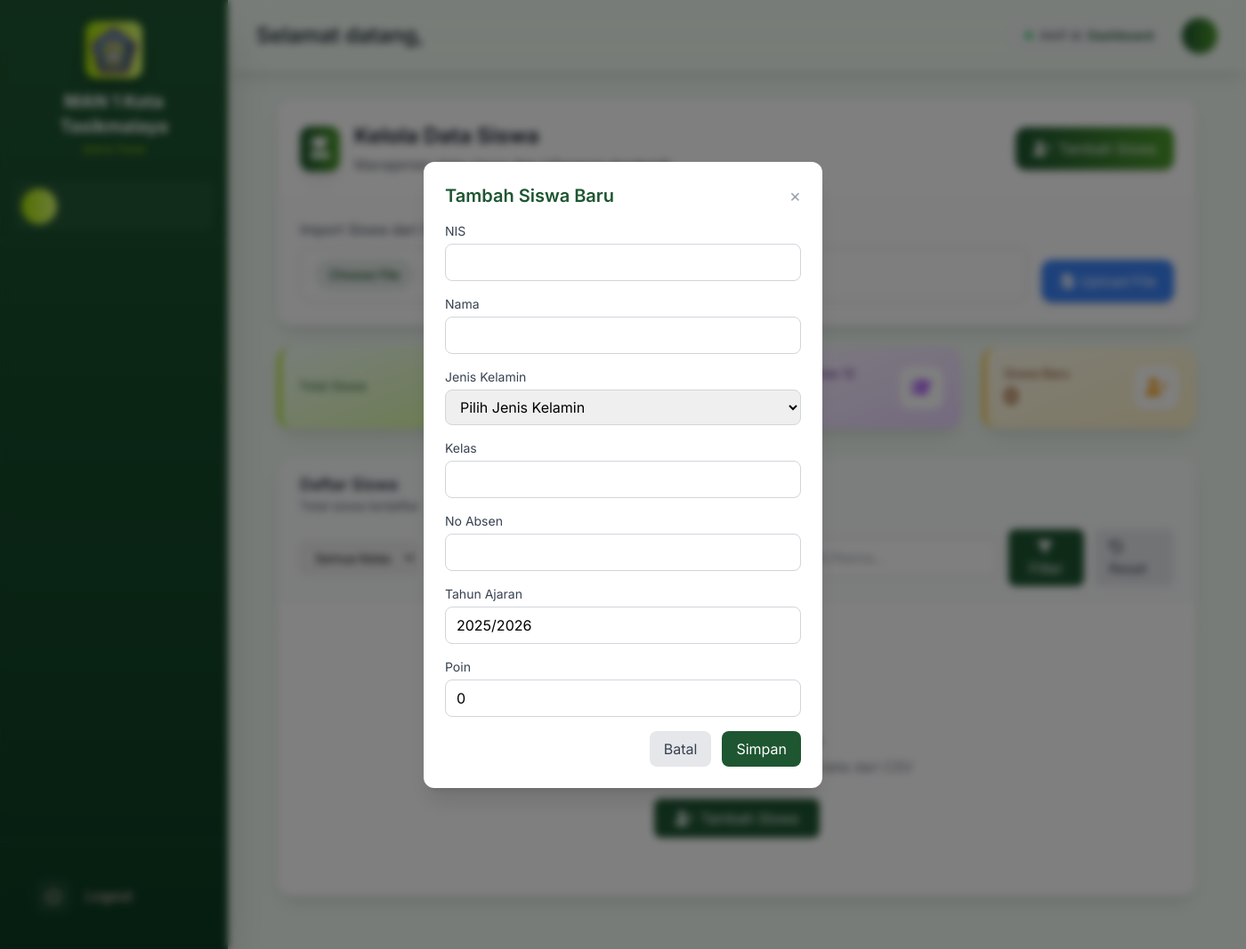
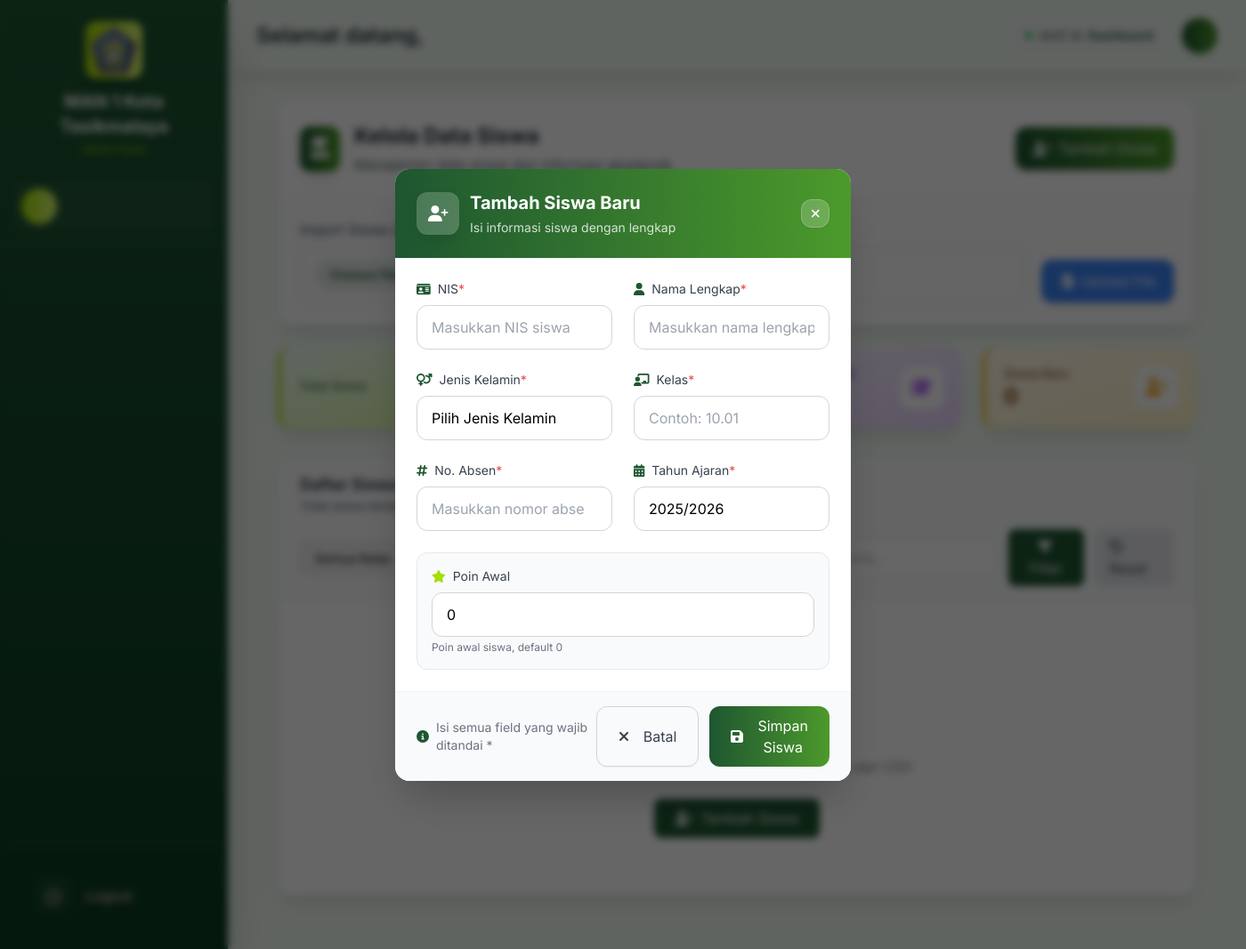
Before and after one commit to randikasptra/ailinda-kp, a CodeIgniter 4 app: the page made by app/Views/pages/admin/siswa.php in a window 1400 px wide, after a click on "Tambah Siswa". Shown: the whole page at 89% size. Run offline with PHP 8.4 and a stand-in for CodeIgniter, Linux system fonts and the light colour scheme; the template is opened without the code that fills it, so the values that code supplies are empty; some libraries are stand-ins or nearby versions.

Commit message:
rev-dikit-heheh

```diff
--- a/app/Views/pages/admin/siswa.php
+++ b/app/Views/pages/admin/siswa.php
@@ -307,62 +307,134 @@
     </button>
 
     <!-- Tambah Modal -->
-    <div id="tambahModal" class="fixed inset-0 bg-black/50 hidden z-50 flex items-center justify-center px-4 modal animate-scaleIn">
-        <div @click.away="closeModal('tambahModal')" class="bg-white rounded-xl shadow-xl p-6 w-full max-w-md">
-            <div class="flex justify-between items-center mb-4">
-                <h2 class="text-xl font-semibold text-[#1E5631]">Tambah Siswa Baru</h2>
-                <button @click="closeModal('tambahModal')" class="text-gray-400 hover:text-red-500 text-xl">&times;</button>
-            </div>
-            <form action="<?= base_url('admin/siswa/tambah') ?>" method="post" class="space-y-4">
-                <?= csrf_field() ?>
-                <div>
-                    <label for="nis" class="block text-sm font-medium text-gray-700">NIS</label>
-                    <input type="text" name="nis" id="nis" required
-                        class="mt-1 block w-full px-3 py-2 border border-gray-300 rounded-lg focus:ring-2 focus:ring-[#1E5631]/50 focus:border-[#1E5631]">
+    <div id="tambahModal" class="fixed inset-0 bg-black/60 backdrop-blur-sm hidden z-50 flex items-center justify-center p-4">
+        <div class="bg-white rounded-2xl shadow-2xl w-full max-w-lg transform transition-all duration-300 scale-95 opacity-0" id="modalContent">
+            <!-- Modal Header -->
+            <div class="relative p-6 border-b border-gray-100 bg-gradient-to-r from-[#1E5631] to-[#4C9A2B] rounded-t-2xl">
+                <div class="flex items-center justify-between">
+                    <div class="flex items-center space-x-3">
+                        <div class="w-12 h-12 bg-white/20 rounded-xl flex items-center justify-center shadow-lg">
+                            <i class="fas fa-user-plus text-white text-lg"></i>
                         </div>
                         <div>
-                    <label for="nama" class="block text-sm font-medium text-gray-700">Nama</label>
+                            <h2 class="text-xl font-bold text-white">Tambah Siswa Baru</h2>
+                            <p class="text-white/80 text-sm mt-1">Isi informasi siswa dengan lengkap</p>
+                        </div>
+                    </div>
+                    <button onclick="closeModal('tambahModal')"
+                            class="w-8 h-8 flex items-center justify-center bg-white/20 hover:bg-white/30 text-white hover:text-gray-100 rounded-xl transition-all duration-200 shadow-sm hover:shadow-md border border-white/20">
+                        <i class="fas fa-times text-sm"></i>
+                    </button>
+                </div>
+            </div>
+
+            <!-- Modal Body -->
+            <div class="p-6 max-h-[60vh] overflow-y-auto">
+                <form action="<?= base_url('admin/siswa/tambah') ?>" method="post" class="space-y-6">
+                    <?= csrf_field() ?>
+
+                    <!-- Data Siswa Grid -->
+                    <div class="grid grid-cols-1 md:grid-cols-2 gap-6">
+                        <div>
+                            <label for="nis" class="block text-sm font-medium text-gray-700 mb-2 flex items-center">
+                                <i class="fas fa-id-card mr-2 text-[#1E5631]"></i>
+                                NIS <span class="text-red-500">*</span>
+                            </label>
+                            <input type="text" name="nis" id="nis" required
+                                class="w-full px-4 py-3 border border-gray-300 rounded-xl focus:ring-2 focus:ring-[#1E5631]/50 focus:border-[#1E5631] transition-all"
+                                placeholder="Masukkan NIS siswa">
+                        </div>
+
+                        <div>
+                            <label for="nama" class="block text-sm font-medium text-gray-700 mb-2 flex items-center">
+                                <i class="fas fa-user mr-2 text-[#1E5631]"></i>
+                                Nama Lengkap <span class="text-red-500">*</span>
+                            </label>
                             <input type="text" name="nama" id="nama" required
-                        class="mt-1 block w-full px-3 py-2 border border-gray-300 rounded-lg focus:ring-2 focus:ring-[#1E5631]/50 focus:border-[#1E5631]">
+                                class="w-full px-4 py-3 border border-gray-300 rounded-xl focus:ring-2 focus:ring-[#1E5631]/50 focus:border-[#1E5631] transition-all"
+                                placeholder="Masukkan nama lengkap siswa">
                         </div>
+
                         <div>
-                    <label for="jk" class="block text-sm font-medium text-gray-700">Jenis Kelamin</label>
+                            <label for="jk" class="block text-sm font-medium text-gray-700 mb-2 flex items-center">
+                                <i class="fas fa-venus-mars mr-2 text-[#1E5631]"></i>
+                                Jenis Kelamin <span class="text-red-500">*</span>
+                            </label>
                             <select name="jk" id="jk" required
-                        class="mt-1 block w-full px-3 py-2 border border-gray-300 rounded-lg focus:ring-2 focus:ring-[#1E5631]/50 focus:border-[#1E5631]">
+                                class="w-full px-4 py-3 border border-gray-300 rounded-xl focus:ring-2 focus:ring-[#1E5631]/50 focus:border-[#1E5631] appearance-none transition-all bg-white">
                                 <option value="">Pilih Jenis Kelamin</option>
                                 <option value="L">Laki-laki</option>
                                 <option value="P">Perempuan</option>
                             </select>
                         </div>
+
                         <div>
-                    <label for="kelas" class="block text-sm font-medium text-gray-700">Kelas</label>
+                            <label for="kelas" class="block text-sm font-medium text-gray-700 mb-2 flex items-center">
+                                <i class="fas fa-chalkboard-teacher mr-2 text-[#1E5631]"></i>
+                                Kelas <span class="text-red-500">*</span>
+                            </label>
                             <input type="text" name="kelas" id="kelas" required
-                        class="mt-1 block w-full px-3 py-2 border border-gray-300 rounded-lg focus:ring-2 focus:ring-[#1E5631]/50 focus:border-[#1E5631]">
-                </div>
-                <div>
-                    <label for="no_absen" class="block text-sm font-medium text-gray-700">No Absen</label>
-                    <input type="number" name="no_absen" id="no_absen" required
-                    class="mt-1 block w-full px-3 py-2 border border-gray-300 rounded-lg focus:ring-2 focus:ring-[#1E5631]/50 focus:border-[#1E5631]">
+                                class="w-full px-4 py-3 border border-gray-300 rounded-xl focus:ring-2 focus:ring-[#1E5631]/50 focus:border-[#1E5631] transition-all"
+                                placeholder="Contoh: 10.01">
                         </div>
 
                         <div>
-                    <label for="tahun_ajaran" class="block text-sm font-medium text-gray-700">Tahun Ajaran</label>
+                            <label for="no_absen" class="block text-sm font-medium text-gray-700 mb-2 flex items-center">
+                                <i class="fas fa-hashtag mr-2 text-[#1E5631]"></i>
+                                No. Absen <span class="text-red-500">*</span>
+                            </label>
+                            <input type="number" name="no_absen" id="no_absen" required
+                                class="w-full px-4 py-3 border border-gray-300 rounded-xl focus:ring-2 focus:ring-[#1E5631]/50 focus:border-[#1E5631] transition-all"
+                                placeholder="Masukkan nomor absen">
+                        </div>
+
+                        <div>
+                            <label for="tahun_ajaran" class="block text-sm font-medium text-gray-700 mb-2 flex items-center">
+                                <i class="fas fa-calendar-alt mr-2 text-[#1E5631]"></i>
+                                Tahun Ajaran <span class="text-red-500">*</span>
+                            </label>
                             <input type="text" name="tahun_ajaran" id="tahun_ajaran" required
                                 placeholder="Contoh: 2025/2026"
                                 value="<?= date('Y') . '/' . (date('Y') + 1) ?>"
-                        class="mt-1 block w-full px-3 py-2 border border-gray-300 rounded-lg focus:ring-2 focus:ring-[#1E5631]/50 focus:border-[#1E5631]"
+                                class="w-full px-4 py-3 border border-gray-300 rounded-xl focus:ring-2 focus:ring-[#1E5631]/50 focus:border-[#1E5631] transition-all"
                                 pattern="\d{4}/\d{4}" title="Masukkan tahun ajaran dalam format YYYY/YYYY (contoh: 2025/2026)">
                         </div>
-                <div>
-                    <label for="poin" class="block text-sm font-medium text-gray-700">Poin</label>
-                    <input type="number" name="poin" id="poin" value="0" required
-                        class="mt-1 block w-full px-3 py-2 border border-gray-300 rounded-lg focus:ring-2 focus:ring-[#1E5631]/50 focus:border-[#1E5631]">
                     </div>
-                <div class="flex justify-end gap-3">
-                    <button type="button" @click="closeModal('tambahModal')" class="px-4 py-2 bg-gray-200 text-gray-700 rounded-lg hover:bg-gray-300 transition">Batal</button>
-                    <button type="submit" class="px-4 py-2 bg-[#1E5631] text-white rounded-lg hover:bg-[#174726] transition">Simpan</button>
+
+                    <!-- Poin Section -->
+                    <div class="bg-gray-50 rounded-xl p-4 border border-gray-200">
+                        <label for="poin" class="block text-sm font-medium text-gray-700 mb-2 flex items-center">
+                            <i class="fas fa-star text-[#A4DE02] mr-2"></i>
+                            Poin Awal
+                        </label>
+                        <input type="number" name="poin" id="poin" value="0" min="0" required
+                            class="w-full px-4 py-3 border border-gray-300 rounded-xl focus:ring-2 focus:ring-[#1E5631]/50 focus:border-[#1E5631] transition-all bg-white">
+                        <p class="text-xs text-gray-500 mt-1">Poin awal siswa, default 0</p>
                     </div>
                 </form>
+            </div>
+
+            <!-- Modal Footer -->
+            <div class="px-6 py-4 border-t border-gray-100 bg-gray-50 rounded-b-2xl">
+                <div class="flex items-center justify-between">
+                    <div class="flex items-center space-x-2 text-sm text-gray-500">
+                        <i class="fas fa-info-circle text-[#1E5631]"></i>
+                        <span>Isi semua field yang wajib ditandai *</span>
+                    </div>
+                    <div class="flex space-x-3">
+                        <button type="button" onclick="closeModal('tambahModal')"
+                                class="px-6 py-2.5 border border-gray-300 text-gray-700 rounded-xl hover:bg-gray-50 transition-all duration-200 font-medium flex items-center space-x-2 shadow-sm hover:shadow">
+                            <i class="fas fa-times mr-2"></i>
+                            <span>Batal</span>
+                        </button>
+                        <button type="submit" form="tambahForm"
+                                class="px-6 py-2.5 bg-gradient-to-r from-[#1E5631] to-[#4C9A2B] text-white rounded-xl hover:shadow-lg transition-all duration-200 font-medium flex items-center space-x-2 shadow-sm hover:shadow">
+                            <i class="fas fa-save mr-2"></i>
+                            <span>Simpan Siswa</span>
+                        </button>
+                    </div>
+                </div>
+            </div>
         </div>
     </div>
 </div>
@@ -385,13 +457,25 @@
     });
 
     function openModal(id) {
-        document.getElementById(id).classList.remove('hidden');
+        const modal = document.getElementById(id);
+        const modalContent = document.getElementById('modalContent');
+        modal.classList.remove('hidden');
         document.body.style.overflow = 'hidden';
+        setTimeout(() => {
+            modalContent.classList.remove('scale-95', 'opacity-0');
+            modalContent.classList.add('scale-100', 'opacity-100');
+        }, 50);
     }
 
     function closeModal(id) {
-        document.getElementById(id).classList.add('hidden');
+        const modal = document.getElementById(id);
+        const modalContent = document.getElementById('modalContent');
+        modalContent.classList.remove('scale-100', 'opacity-100');
+        modalContent.classList.add('scale-95', 'opacity-0');
+        setTimeout(() => {
+            modal.classList.add('hidden');
             document.body.style.overflow = 'auto';
+        }, 300);
     }
 
     document.querySelectorAll('.modal').forEach(modal => {
@@ -440,6 +524,25 @@
     .modal {
         backdrop-filter: blur(4px);
     }
+
+    /* Custom scrollbar for modal body */
+    .max-h-\[60vh\]::-webkit-scrollbar {
+        width: 6px;
+    }
+
+    .max-h-\[60vh\]::-webkit-scrollbar-track {
+        background: #f1f5f9;
+        border-radius: 3px;
+    }
+
+    .max-h-\[60vh\]::-webkit-scrollbar-thumb {
+        background: #cbd5e1;
+        border-radius: 3px;
+    }
+
+    .max-h-\[60vh\]::-webkit-scrollbar-thumb:hover {
+        background: #94a3b8;
+    }
 </style>
 
 <?= $this->endSection() ?>
```
Lines whose indentation alone changed are shown as unchanged.
